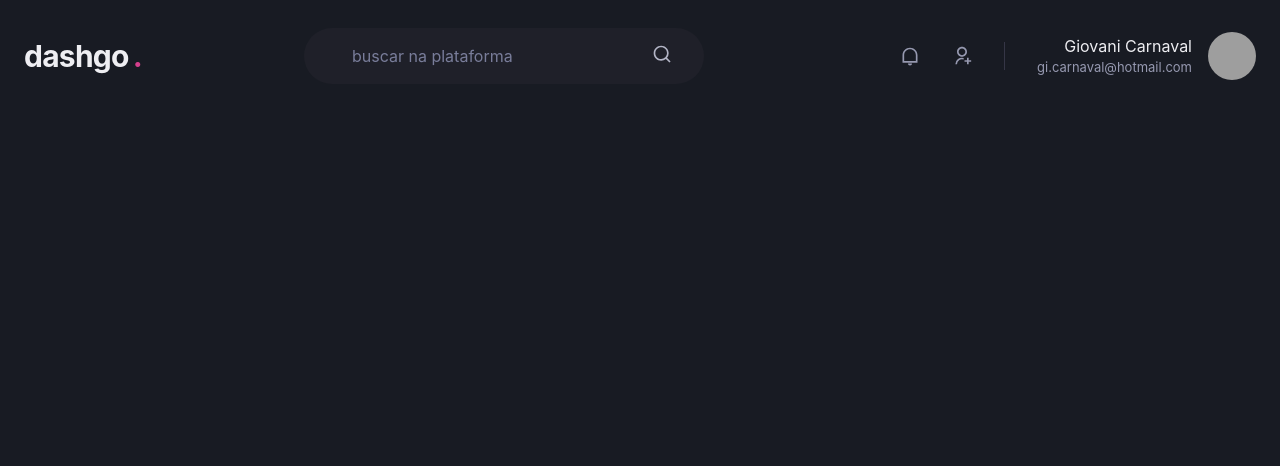
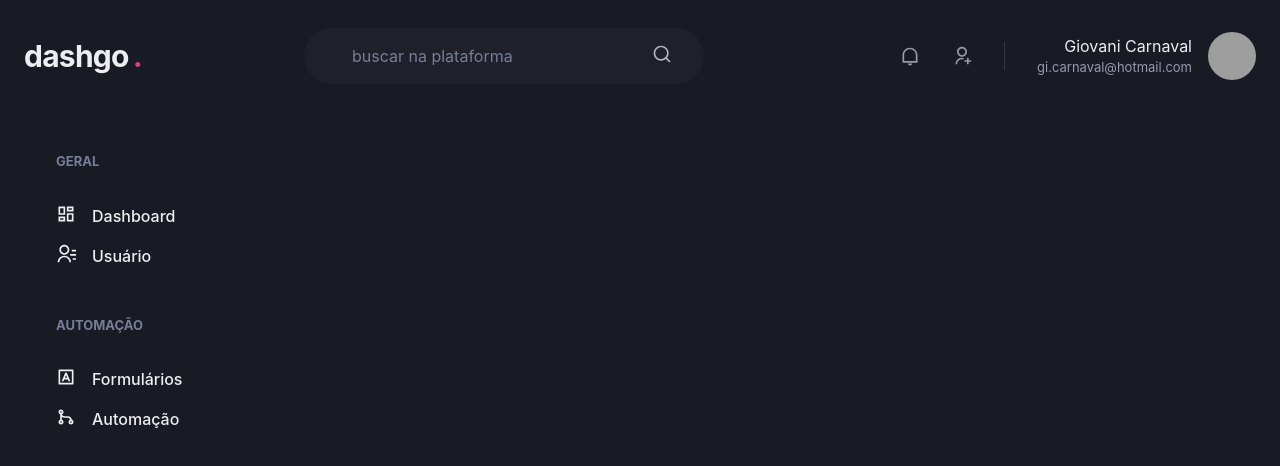
Before and after one commit to gi-carnaval/dashgo, a Next.js app: page /dashboard in a window 1280 px wide. Shown: the top 466 px of the page. Built offline with nearby package versions, Linux system fonts and the light colour scheme; grey boxes are pictures that could not be loaded.

Commit message:
Adicionando o componente SideBar

```diff
--- /dev/null
+++ b/src/components/Sidebar.tsx
@@ -0,0 +1,37 @@
+import { Box, Stack, Text, Link, Icon } from '@chakra-ui/react'
+import { RiDashboardLine, RiContactsLine, RiInputMethodLine, RiGitMergeLine } from 'react-icons/ri'
+
+export function Sidebar() {
+  return (
+    <Box as="aside" width="64" m="8">
+      <Stack spacing="12" align="flex-start">
+        <Box>
+          <Text fontWeight="bold" color="gray.400" fontSize="small">GERAL</Text>
+          <Stack spacing="4" mt="8" align="stretch">
+            <Link display="flex" align="center">
+              <Icon as={RiDashboardLine} fontSize="20"/>
+              <Text ml="4" fontWeight="medium">Dashboard</Text>
+            </Link>
+            <Link display="flex" align="center">
+              <Icon as={RiContactsLine} fontSize="20"/>
+              <Text ml="4" fontWeight="medium">Usuário</Text>
+            </Link>
+          </Stack>
+        </Box>
+        <Box>
+          <Text fontWeight="bold" color="gray.400" fontSize="small">AUTOMAÇÃO</Text>
+          <Stack spacing="4" mt="8" align="stretch">
+            <Link display="flex" align="center">
+              <Icon as={RiInputMethodLine} fontSize="20"/>
+              <Text ml="4" fontWeight="medium">Formulários</Text>
+            </Link>
+            <Link display="flex" align="center">
+              <Icon as={RiGitMergeLine} fontSize="20"/>
+              <Text ml="4" fontWeight="medium">Automação </Text>
+            </Link>
+          </Stack>
+        </Box>
+      </Stack>
+    </Box>
+  )
+}
--- a/src/pages/dashboard.tsx
+++ b/src/pages/dashboard.tsx
@@ -1,7 +1,20 @@
+import { Flex } from '@chakra-ui/react'
 import { Header } from "../components/Header";
+import { Sidebar } from '../components/Sidebar';
 
 export default function Dashboard(){
   return (
-    <Header />
+    <Flex direction="column" h="100vh">
+      <Header />
+      <Flex
+        w="100%"
+        my="6"
+        maxWidth={1480}
+        mx="auto"
+        px="6"
+      >
+        <Sidebar />
+      </Flex>
+    </Flex>
   )
 }
```
